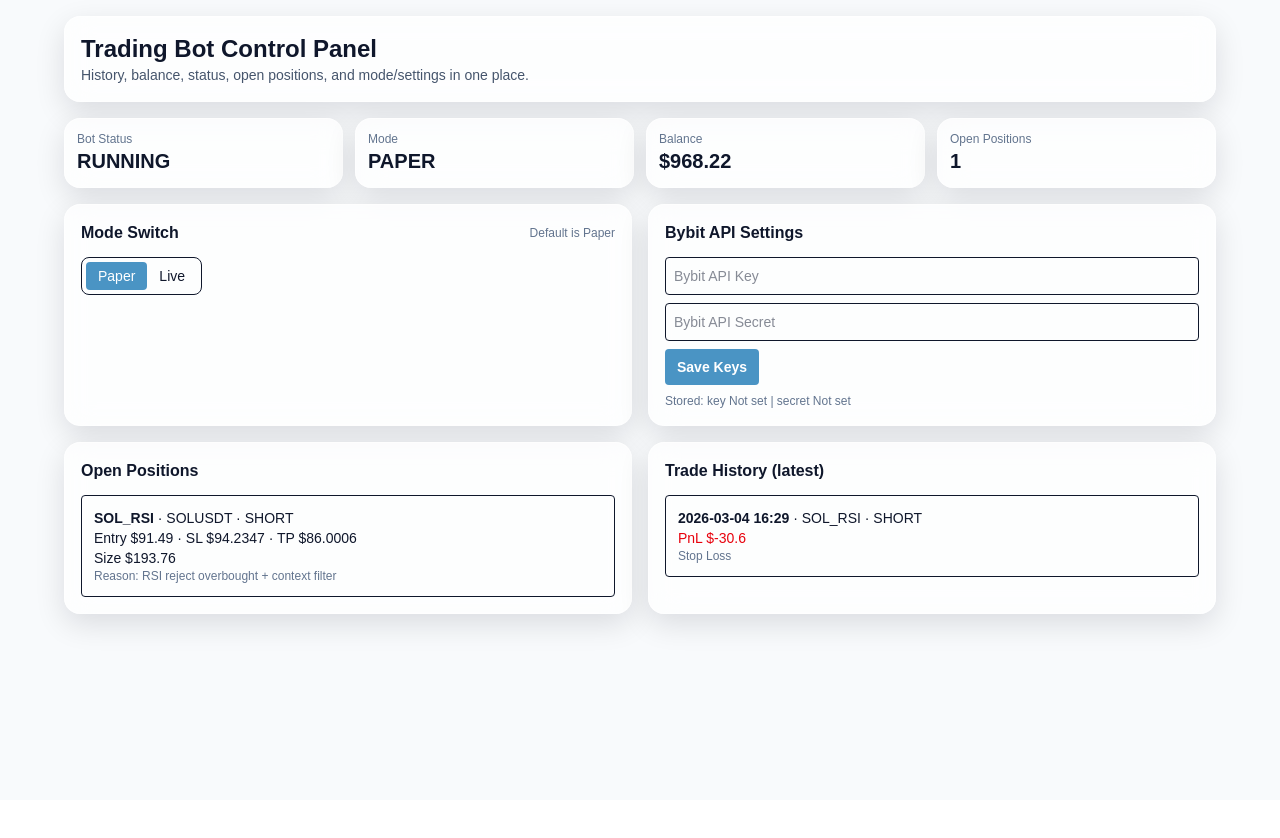
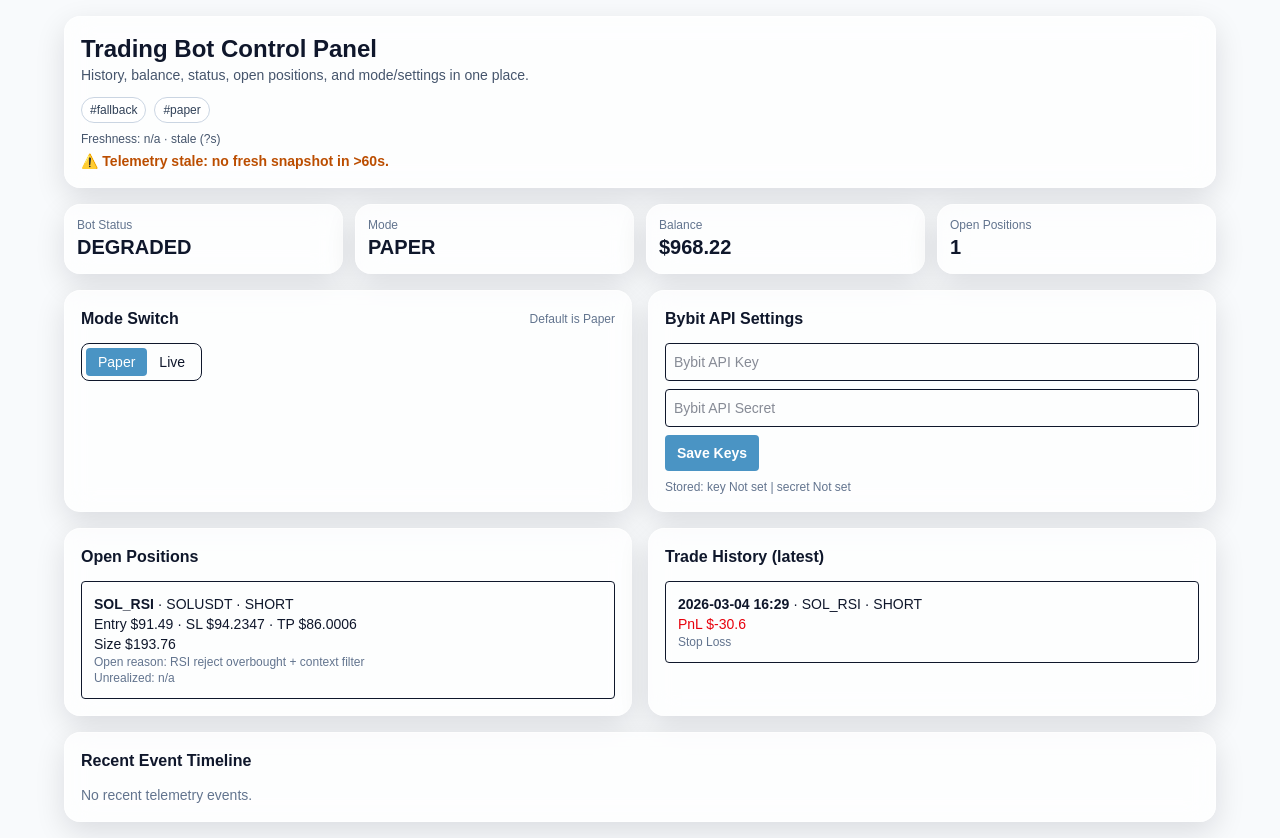
Before and after one commit to ZZYXX-CC/task-dashboard, a Next.js app: page /trading in a window 1280 px wide. Before the commit the page ends 800 px from the top, so only its background shows below. Built offline with nearby package versions, Linux system fonts and the light colour scheme.

Commit message:
feat(trading): wire paper telemetry into dashboard route and UI

```diff
--- a/src/app/api/trading-state/route.ts
+++ b/src/app/api/trading-state/route.ts
@@ -2,11 +2,59 @@ import { existsSync, readFileSync } from "node:fs";
 
 export const runtime = "nodejs";
 
+type TelemetryPosition = {
+  strategy: string;
+  symbol: string;
+  side: string;
+  entry_price: number;
+  sl: number;
+  tp: number;
+  margin: number;
+  open_reason?: string;
+  unrealized_pnl?: number | null;
+  unrealized_pnl_pct?: number | null;
+};
+
+type TelemetryTrade = {
+  exit_time?: string;
+  strategy: string;
+  side: string;
+  pnl: number;
+  reason: string;
+};
+
+type TelemetryEvent = {
+  ts: string;
+  kind: string;
+  message: string;
+  data?: Record<string, unknown>;
+};
+
+type TelemetryState = {
+  source?: string;
+  freshness_ts?: string;
+  status?: {
+    running?: boolean;
+    ws_connected?: boolean;
+    reason?: string;
+  };
+  account?: {
+    capital?: number;
+  };
+  open_positions?: TelemetryPosition[];
+  closed_trades?: TelemetryTrade[];
+  last_events?: TelemetryEvent[];
+};
+
 const FALLBACK = {
-  status: "running",
+  status: "degraded",
   mode: "paper",
   balance: 968.22,
   equity: 968.22,
+  freshnessTs: null,
+  stale: true,
+  staleSeconds: null,
+  sourceTags: ["fallback", "paper"],
   openPositions: [
     {
       strategy: "SOL_RSI",
@@ -17,6 +65,8 @@ const FALLBACK = {
       tp: 86.0006,
       size: 193.76,
       reason: "RSI reject overbought + context filter",
+      unrealizedPnl: null,
+      unrealizedPnlPct: null,
     },
   ],
   history: [
@@ -28,36 +78,32 @@ const FALLBACK = {
       reason: "Stop Loss",
     },
   ],
+  lastEvents: [],
 };
+
+function toPrettyTime(ts?: string) {
+  if (!ts) return "";
+  return ts.replace("T", " ").slice(0, 19);
+}
 
 export async function GET() {
   try {
-    const localPath = "C:/Users/umari/.openclaw/workspace/skills/bybit-futures/scripts/paper_state.json";
-    if (!existsSync(localPath)) return Response.json(FALLBACK);
+    const telemetryPath = "C:/Users/umari/.openclaw/workspace/skills/bybit-futures/scripts/paper_telemetry.json";
+    if (!existsSync(telemetryPath)) return Response.json(FALLBACK);
 
-    const raw = JSON.parse(readFileSync(localPath, "utf-8")) as {
-      capital?: number;
-      positions?: Record<string, {
-        strategy?: string;
-        symbol: string;
-        side: string;
-        entry_price: number;
-        sl: number;
-        tp: number;
-        margin: number;
-        open_reason?: string;
-      }>;
-      trades?: Array<{
-        exit_time?: string;
-        strategy: string;
-        side: string;
-        pnl: number;
-        reason: string;
-      }>;
-    };
+    const raw = JSON.parse(readFileSync(telemetryPath, "utf-8")) as TelemetryState;
 
-    const openPositions = Object.values(raw.positions || {}).map((p) => ({
-      strategy: p.strategy || "unknown",
+    const freshnessTs = raw.freshness_ts || null;
+    const freshnessMs = freshnessTs ? new Date(freshnessTs).getTime() : NaN;
+    const staleSeconds = Number.isFinite(freshnessMs) ? Math.max(0, Math.floor((Date.now() - freshnessMs) / 1000)) : null;
+    const stale = staleSeconds === null ? true : staleSeconds > 60;
+
+    const running = raw.status?.running === true;
+    const wsConnected = raw.status?.ws_connected === true;
+    const status = stale ? "stale" : running && wsConnected ? "running" : running ? "degraded" : "stopped";
+
+    const openPositions = (raw.open_positions || []).map((p) => ({
+      strategy: p.strategy,
       symbol: p.symbol,
       side: p.side,
       entry: p.entry_price,
@@ -65,23 +111,42 @@ export async function GET() {
       tp: p.tp,
       size: p.margin,
       reason: p.open_reason || "n/a",
+      unrealizedPnl: p.unrealized_pnl ?? null,
+      unrealizedPnlPct: p.unrealized_pnl_pct ?? null,
     }));
 
-    const history = (raw.trades || []).slice(-20).reverse().map((t) => ({
-      time: (t.exit_time || "").replace("T", " ").slice(0, 16),
-      strategy: t.strategy,
-      side: t.side,
-      pnl: t.pnl,
-      reason: t.reason,
+    const history = (raw.closed_trades || [])
+      .slice(-20)
+      .reverse()
+      .map((t) => ({
+        time: toPrettyTime(t.exit_time),
+        strategy: t.strategy,
+        side: t.side,
+        pnl: t.pnl,
+        reason: t.reason,
+      }));
+
+    const lastEvents = (raw.last_events || []).slice(-30).reverse().map((e) => ({
+      time: toPrettyTime(e.ts),
+      kind: e.kind,
+      message: e.message,
+      data: e.data || {},
     }));
 
+    const sourceTags = [raw.source || "unknown-source", "paper", wsConnected ? "ws-connected" : "ws-disconnected"];
+
     return Response.json({
-      status: "running",
+      status,
       mode: "paper",
-      balance: Number(raw.capital || 0),
-      equity: Number(raw.capital || 0),
+      balance: Number(raw.account?.capital || 0),
+      equity: Number(raw.account?.capital || 0),
+      freshnessTs,
+      stale,
+      staleSeconds,
+      sourceTags,
       openPositions,
       history,
+      lastEvents,
     });
   } catch {
     return Response.json(FALLBACK);
--- a/src/app/trading/page.tsx
+++ b/src/app/trading/page.tsx
@@ -11,6 +11,8 @@ type Position = {
   tp: number;
   size: number;
   reason: string;
+  unrealizedPnl: number | null;
+  unrealizedPnlPct: number | null;
 };
 
 type Trade = {
@@ -21,13 +23,25 @@ type Trade = {
   reason: string;
 };
 
+type EventItem = {
+  time: string;
+  kind: string;
+  message: string;
+  data?: Record<string, unknown>;
+};
+
 type TradingState = {
-  status: "running" | "stopped";
+  status: "running" | "stopped" | "degraded" | "stale";
   mode: "paper" | "live";
   balance: number;
   equity: number;
+  freshnessTs: string | null;
+  stale: boolean;
+  staleSeconds: number | null;
+  sourceTags: string[];
   openPositions: Position[];
   history: Trade[];
+  lastEvents: EventItem[];
 };
 
 export default function TradingPage() {
@@ -65,17 +79,29 @@ export default function TradingPage() {
     localStorage.setItem("trading-mode", m);
   };
 
+  const effectiveMode = state?.mode || mode;
+
   return (
     <main className="min-h-screen bg-slate-50 p-4 text-slate-900">
       <div className="mx-auto max-w-6xl space-y-4">
         <header className="glass rounded-2xl p-4">
           <h1 className="text-2xl font-bold">Trading Bot Control Panel</h1>
           <p className="text-sm text-slate-600">History, balance, status, open positions, and mode/settings in one place.</p>
+          <div className="mt-3 flex flex-wrap items-center gap-2">
+            {(state?.sourceTags || []).map((tag) => (
+              <span key={tag} className="rounded-full border border-slate-300 bg-white px-2 py-1 text-xs text-slate-700">#{tag}</span>
+            ))}
+          </div>
+          <p className="mt-2 text-xs text-slate-600">
+            Freshness: {state?.freshnessTs ? new Date(state.freshnessTs).toLocaleString() : "n/a"}
+            {state?.stale ? ` · stale (${state?.staleSeconds ?? "?"}s)` : " · healthy"}
+          </p>
+          {state?.stale && <p className="mt-1 text-sm font-semibold text-amber-700">⚠️ Telemetry stale: no fresh snapshot in &gt;60s.</p>}
         </header>
 
         <section className="grid gap-3 sm:grid-cols-2 lg:grid-cols-4">
-          <Card label="Bot Status" value={state?.status?.toUpperCase() || "..."} />
-          <Card label="Mode" value={mode.toUpperCase()} />
+          <Card label="Bot Status" value={state?.status?.toUpperCase() || "..."} tone={state?.status} />
+          <Card label="Mode" value={effectiveMode.toUpperCase()} tone={effectiveMode === "live" ? "live" : "paper"} />
           <Card label="Balance" value={`$${(state?.balance ?? 0).toFixed(2)}`} />
           <Card label="Open Positions" value={`${state?.openPositions?.length ?? 0}`} />
         </section>
@@ -113,7 +139,10 @@ export default function TradingPage() {
                   <p><b>{p.strategy}</b> · {p.symbol} · {p.side.toUpperCase()}</p>
                   <p>Entry ${p.entry} · SL ${p.sl} · TP ${p.tp}</p>
                   <p>Size ${p.size}</p>
-                  <p className="text-xs text-slate-500">Reason: {p.reason || "n/a"}</p>
+                  <p className="text-xs text-slate-500">Open reason: {p.reason || "n/a"}</p>
+                  <p className={`text-xs ${!p.unrealizedPnl ? "text-slate-500" : p.unrealizedPnl >= 0 ? "text-emerald-600" : "text-red-600"}`}>
+                    Unrealized: {p.unrealizedPnl == null ? "n/a" : `$${p.unrealizedPnl.toFixed(2)} (${(p.unrealizedPnlPct ?? 0).toFixed(2)}%)`}
+                  </p>
                 </div>
               ))}
               {(!state || state.openPositions.length === 0) && <p className="text-slate-500">No open positions.</p>}
@@ -134,14 +163,36 @@ export default function TradingPage() {
             </div>
           </div>
         </section>
+
+        <section className="glass rounded-2xl p-4">
+          <h2 className="mb-3 font-bold">Recent Event Timeline</h2>
+          <div className="max-h-72 space-y-2 overflow-auto text-sm">
+            {(state?.lastEvents || []).map((e, i) => (
+              <div key={`${e.time}-${i}`} className="rounded border p-3">
+                <p><b>{e.time}</b> · <span className="uppercase text-slate-600">{e.kind}</span></p>
+                <p>{e.message}</p>
+              </div>
+            ))}
+            {(!state || state.lastEvents.length === 0) && <p className="text-slate-500">No recent telemetry events.</p>}
+          </div>
+        </section>
       </div>
     </main>
   );
 }
 
-function Card({ label, value }: { label: string; value: string }) {
+function Card({ label, value, tone }: { label: string; value: string; tone?: string }) {
+  const toneClass =
+    tone === "running"
+      ? "border-emerald-200"
+      : tone === "degraded" || tone === "stale"
+        ? "border-amber-200"
+        : tone === "stopped" || tone === "live"
+          ? "border-red-200"
+          : "border-slate-200";
+
   return (
-    <div className="glass rounded-2xl p-3">
+    <div className={`glass rounded-2xl border p-3 ${toneClass}`}>
       <p className="text-xs text-slate-500">{label}</p>
       <p className="text-xl font-bold">{value}</p>
     </div>
```
